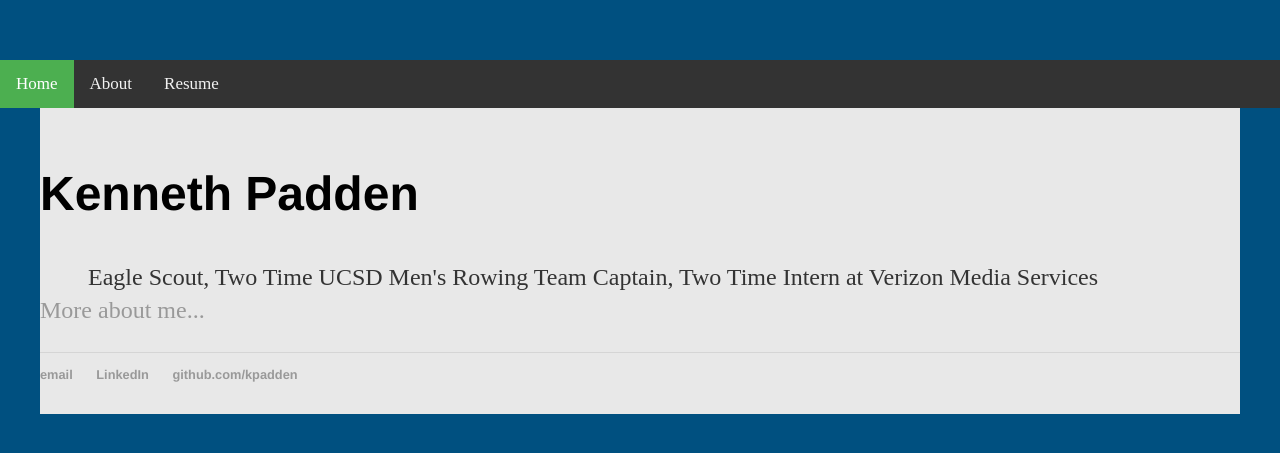
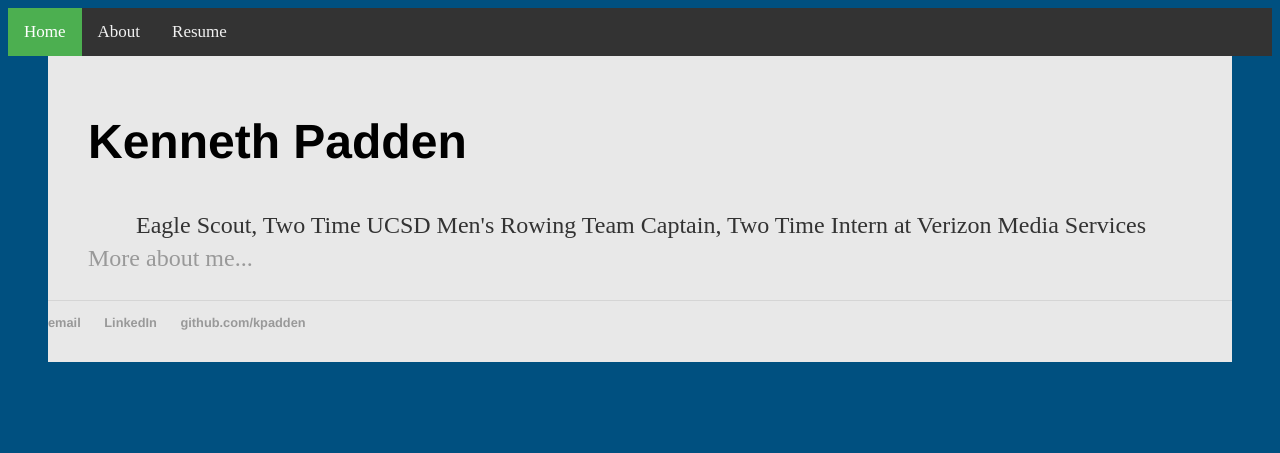
Before and after one commit to kpadden/kpadden.github.io, a Jekyll site: the page built from index.html, in a window 1280 px wide. Shown: the top 453 px of the page. Built offline with Jekyll 4.4.1, drawn with Linux system fonts in a browser that asks for light colours.

Commit message:
Update main.css

```diff
--- a/css/main.css
+++ b/css/main.css
@@ -1,11 +1,14 @@
 body {
-    margin: 60px auto;
     background-color: #005080;
 }
 
 section {
     margin: 0px 40px;
     background-color: #e8e8e8;
+}
+
+div {
+    margin: 20px 40px;
 }
 
 .topnav {
```
